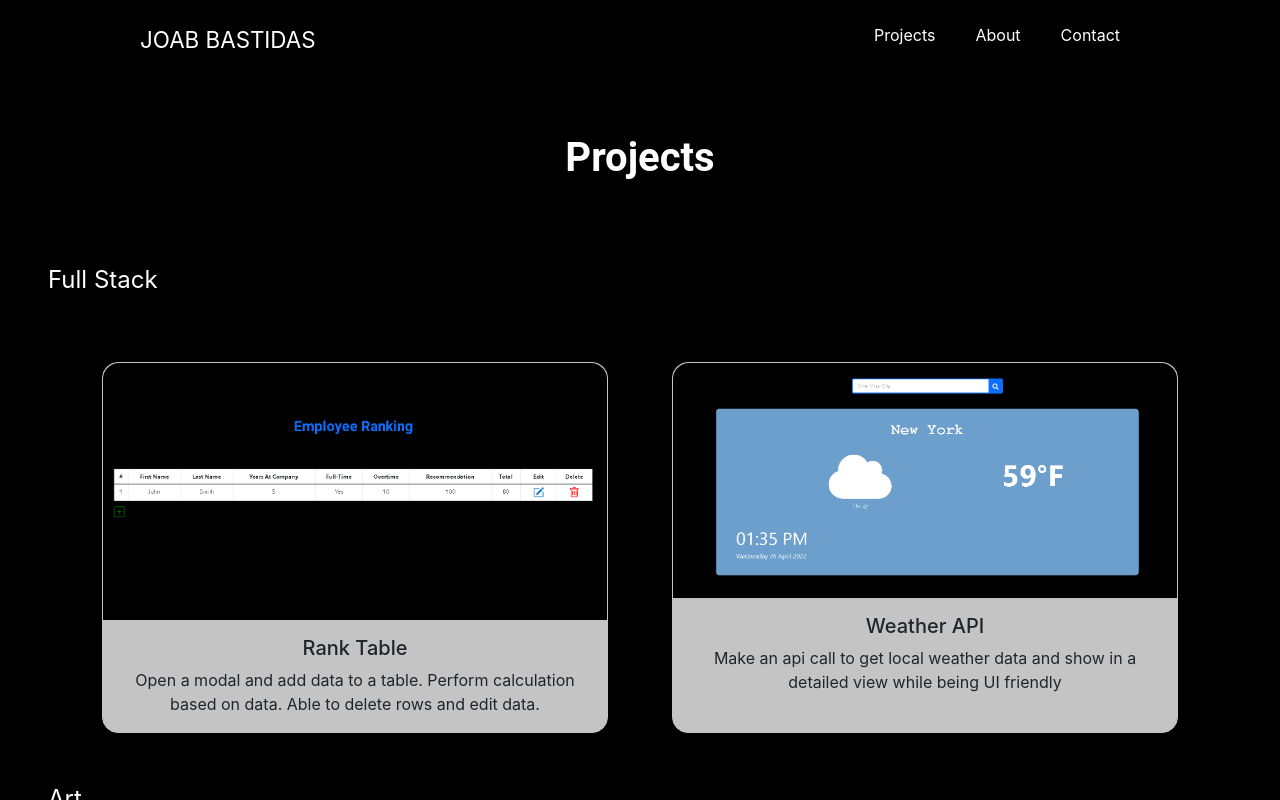
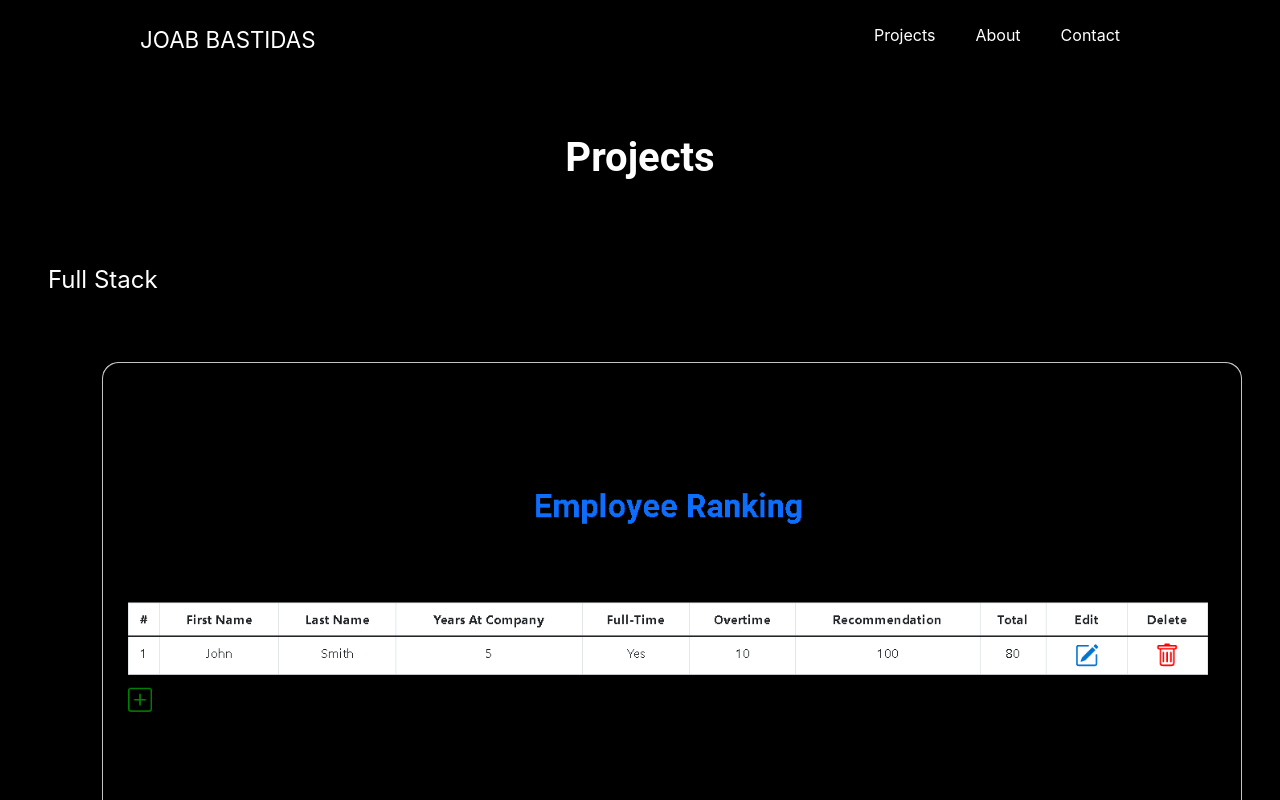
Before and after one commit to Joabbas26/Joabbastidas, a React (Create React App) app: page /projects in a window 1280 px wide. Shown: the top 800 px of the page. Built offline with nearby package versions, Linux system fonts and the light colour scheme; what webfontloader would draw is missing.

Commit message:
Bug fixes

```diff
--- a/src/About.scss
+++ b/src/About.scss
@@ -17,6 +17,10 @@
     font-family: Roboto;
     font-weight: 700;
     margin-bottom: 5rem;
+}
+
+.aboutDiv{
+    background-color: black;
 }
 
 #currentProjects, #selfDescription{
@@ -40,4 +44,8 @@
     #currentProjects, #selfDescription{
       padding: 3rem;
     }
+
+    .circle{
+        height: 10rem;
+    }
   }
--- a/src/Contact.js
+++ b/src/Contact.js
@@ -46,7 +46,7 @@ export default function Contact() {
               <button className='btn btn-primary' id='submitButton' onClick={handleSubmit}>Submit</button>
             </form>
           </div>
-          <div className='col-md-4'>
+          <div className='col-md-4' id='contactInfoDiv'>
             <p className='contactInfo'>Contact Info</p>
             <div className='emailInfo'>
                 <FontAwesomeIcon icon={faEnvelope} />
--- a/src/Contact.scss
+++ b/src/Contact.scss
@@ -30,6 +30,10 @@ label{
     box-shadow: 3px 3px rgb(72, 148, 255);
 }
 
+#contactInfoDiv{
+    padding: 1rem;
+}
+
 .contactInfo{
     color: white;
     text-align: center;
--- a/src/Nav.js
+++ b/src/Nav.js
@@ -33,7 +33,9 @@ export default function Nav() {
             <NavLink to="/" className="brand">Joab Bastidas</NavLink>
             <nav>
                 <div className="nav-mobile">
-                    <button id="nav-toggle" onClick={toggleNav}><span></span></button>
+                    <button id="nav-toggle" onClick={toggleNav}>
+                      <span></span>
+                      </button>
                 </div>
                 {(toggleMenu || screenWidth > 500) && (
                 <ul className="nav-list" style={navStyle}>
--- a/src/Projects.js
+++ b/src/Projects.js
@@ -14,7 +14,7 @@ export default function Projects() {
       <p className='projectTitle' id='webDevSection'>Full Stack</p>
       <div className='container' id='projectsSection'>
         <div className='row'>
-          <div className='col' id='card'>
+          <div className='col-md-6 col-sm-12' id='card'>
           <Link to="/mainTable"><img className='img-fluid' id='projectImage' src={employeeTable}
           alt="projectImage"/></Link>
           <div className="card-body">
@@ -22,7 +22,7 @@ export default function Projects() {
             <p className="card-text">Open a modal and add data to a table. Perform calculation based on data. Able to delete rows and edit data.</p>
           </div>
         </div>
-        <div className='col' id='card'>
+        <div className='col-md-6 col-sm-12' id='card'>
         <Link to="/weather"><img className='img-fluid' id='projectImage' src={weatherApp}
           alt="projectImage"/></Link>
           <div className="card-body">
```
